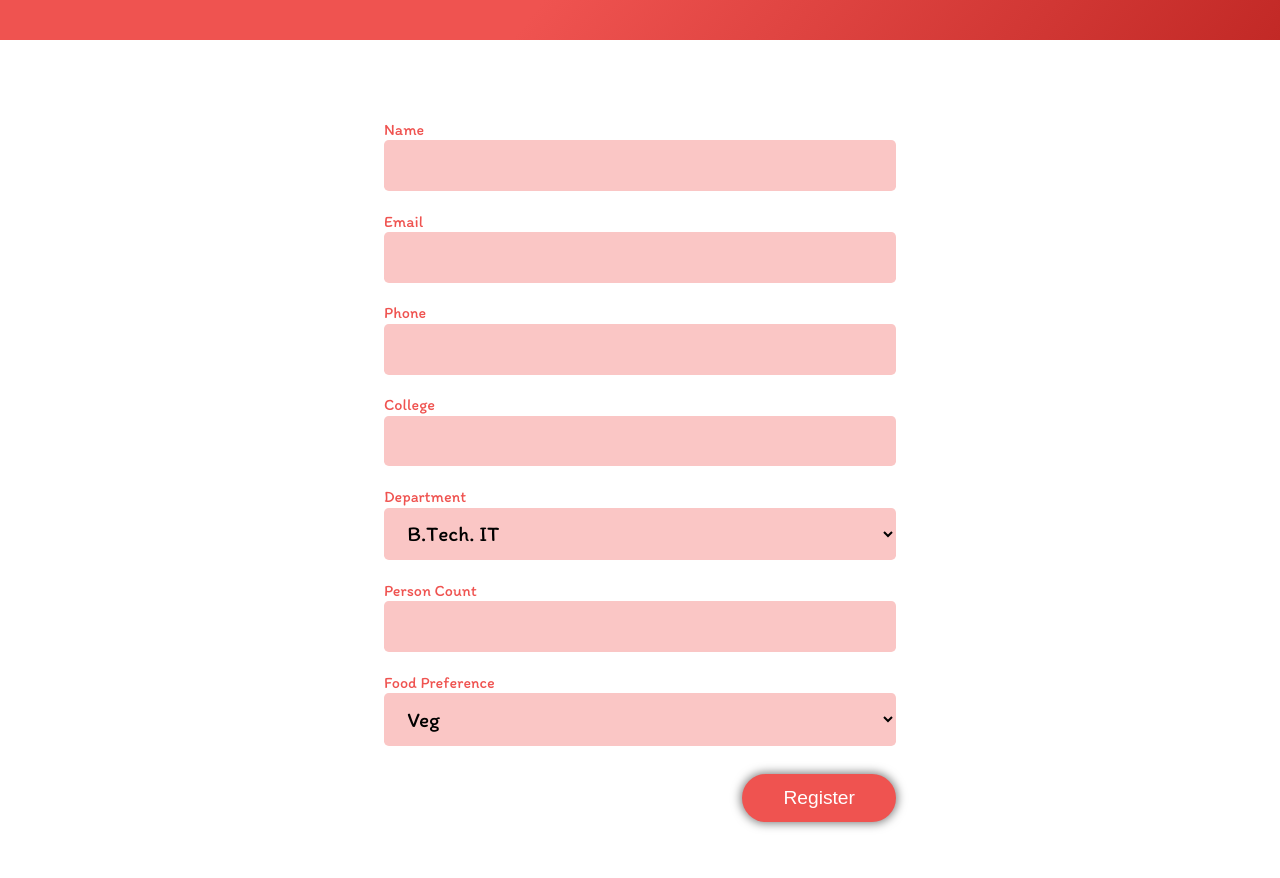
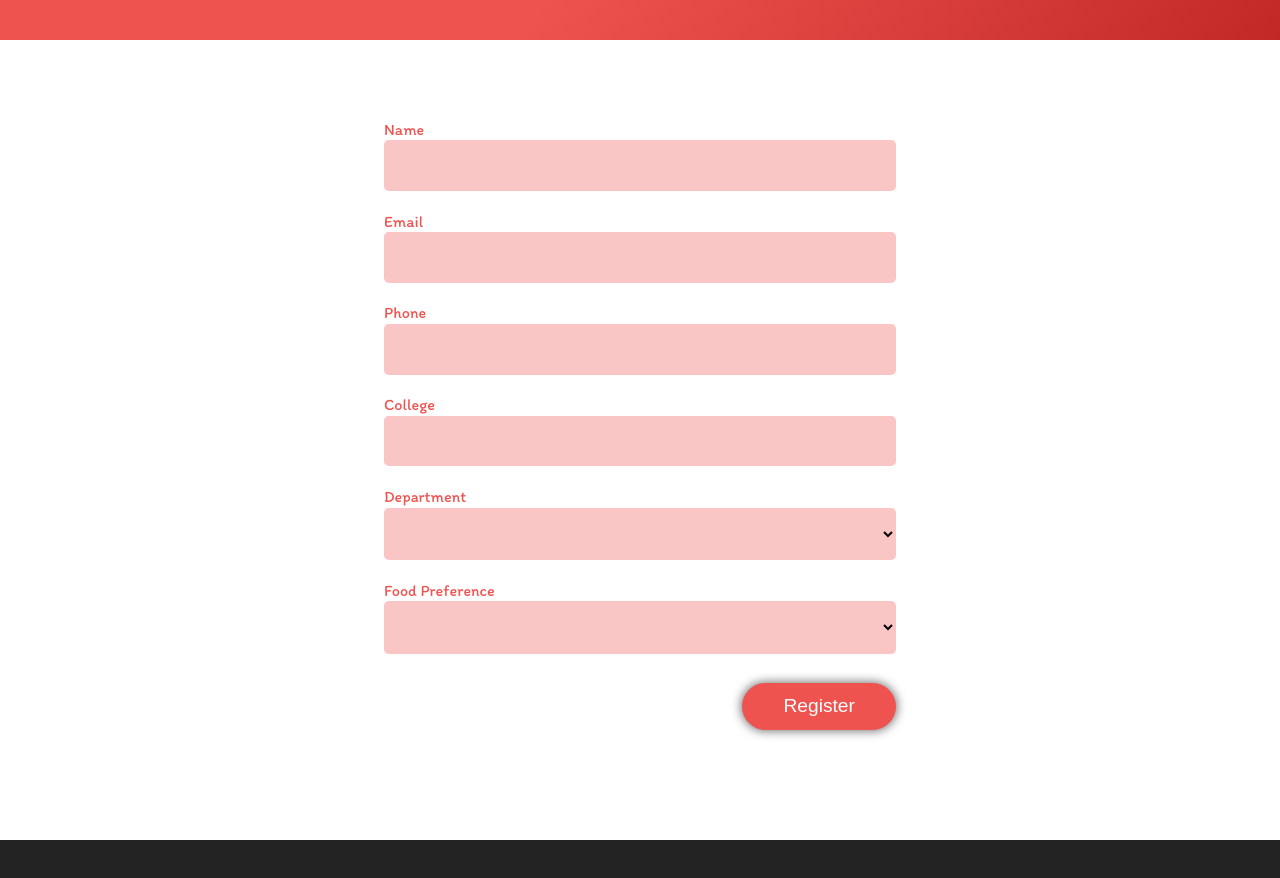
Before and after one commit to jaiselrahman/Mechaholics2020, a Vue app: page / in a window 1280 px wide. Shown: the part 1600-2478 px from the top of the page. After the commit the page ends 2440 px from the top, so only its background shows below. Built offline with nearby package versions, Linux system fonts and the light colour scheme.

Commit message:
Validate registration detail

```diff
--- a/package.json
+++ b/package.json
@@ -15,7 +15,8 @@
     "axios": "^0.18.0",
     "core-js": "^2.6.5",
     "register-service-worker": "^1.6.2",
-    "vue": "^2.6.10"
+    "vue": "^2.6.10",
+    "vuelidate": "^0.7.4"
   },
   "devDependencies": {
     "@vue/cli-plugin-babel": "^3.7.0",
--- a/src/components/RegistrationPage.vue
+++ b/src/components/RegistrationPage.vue
@@ -1,24 +1,26 @@
 <template>
   <div id="register">
-    <form
-      class="form"
-      method="post"
-      action="https://script.google.com/macros/s/AKfycbybm4JNQcwQJNuwnjiIfJzFBv3Uxizj1zrbGqtDuUrmZf3FPmVn/exec"
-    >
+    <form class="form" @submit.prevent="submit">
       <label class="label" for="Name">Name</label>
-      <input class="field" type="text" name="Name" required />
-      <br />
+      <input class="field" type="text" v-model="name" name="Name">
+      <div class="error" v-if="$v.$error && !$v.name.required">Name is required</div>
+      <br>
       <label class="label" for="Email">Email</label>
-      <input class="field" type="text" name="Email" required />
-      <br />
+      <input class="field" type="text" v-model="email" name="Email">
+      <div class="error" v-if="$v.$error && !$v.email.required">Email is required</div>
+      <div class="error" v-else-if="$v.$error && !$v.email.email">Enter valid email</div>
+      <br>
       <label class="label" for="Phone">Phone</label>
-      <input class="field" type="text" name="Phone" required />
-      <br />
+      <input class="field" type="text" v-model="phone" name="Phone">
+      <div class="error" v-if="$v.$error && !$v.phone.required">Phone is required</div>
+      <div class="error" v-if="$v.$error && !($v.phone.numeric && $v.phone.isValidPhone)">Enter valid phone number</div>
+      <br>
       <label class="label" for="College">College</label>
-      <input class="field" type="text" name="College" required />
-      <br />
+      <input class="field" type="text" v-model="college" name="College">
+      <div class="error" v-if="$v.$error && !$v.college.required">College is required</div>
+      <br>
       <label class="label" for="Department">Department</label>
-      <select class="field" name="Department" required>
+      <select class="field" name="Department" v-model="department">
         <option disabled>Select Department</option>
         <option>B.Tech. IT</option>
         <option>B.E. CSE</option>
@@ -26,25 +28,76 @@
         <option>B.C.A/M.C.A</option>
         <option>Others</option>
       </select>
-      <br />
-      <label class="label" for="Person Count">Person Count</label>
-      <input class="field" type="text" name="Person Count" required />
-      <br />
+      <div class="error" v-if="$v.$error && !$v.department.required">Select your department</div>
+      <br>
       <label class="label" for="Food Preference">Food Preference</label>
-      <select class="field" name="Food Preference" required>
+      <select class="field" name="Food Preference" v-model="foodPreference">
         <option disabled>Veg./Non Veg.</option>
         <option>Veg</option>
         <option>Non Veg</option>
       </select>
-      <br />
-      <input class="register-button" type="submit" value="Register" />
+      <div class="error" v-if="$v.$error && !$v.foodPreference.required">Select food preference</div>
+      <br>
+      <div v-if="submitStatus === 'OK'">Thanks for your registration!</div>
+      <button class="register-button" type="submit" :disabled="submitStatus === 'PENDING'">Register</button>
     </form>
   </div>
 </template>
 
 <script>
+import { required, email, numeric} from "vuelidate/lib/validators";
+
 export default {
-  name: "RegistrationPage"
+  name: "RegistrationPage",
+  data() {
+    return {
+      name: "",
+      email: "",
+      phone: "",
+      college: "",
+      department: "",
+      foodPreference: "",
+      submitStatus: ""
+    };
+  },
+  validations: {
+    name: {
+      required
+    },
+    email: {
+      required,
+      email
+    },
+    phone: {
+      required,
+      numeric,
+      isValidPhone(phone) {
+        return !!phone && phone.length === 10;
+      }
+    },
+    college: {
+      required
+    },
+    department: {
+      required
+    },
+    foodPreference: {
+      required
+    }
+  },
+  methods: {
+    submit() {
+      this.$v.$touch();
+      if (this.$v.$invalid) {
+        this.submitStatus = "ERROR";
+      } else {
+        this.submitStatus = "PENDING";
+        setTimeout(() => {
+          this.submitStatus = "OK";
+        }, 500);
+      }
+    }
+  }
 };
 </script>
 
@@ -87,6 +140,10 @@ option {
   border: none;
 }
 
+.error {
+  color: #ef5350;
+}
+
 .register-button {
   width: 30%;
   background: #ef535054;
@@ -94,11 +151,16 @@ option {
   font-size: 1.2rem;
   outline: none;
   border: none;
+  cursor: pointer;
   border-radius: 2rem;
   color: white;
   margin: 0.5rem 0;
   background: #ef5350;
   box-shadow: 0px 0px 0.6rem 0.1rem rgba(0, 0, 0, 0.5);
+}
+
+.register-button:active {
+  transform: scale(0.98);
 }
 
 @media only screen and (max-width: 900px) {
--- a/src/main.js
+++ b/src/main.js
@@ -1,9 +1,12 @@
 import Vue from 'vue'
+import Vuelidate from 'vuelidate'
 import App from './App.vue'
 import './registerServiceWorker'
 
 Vue.config.productionTip = false
 
+Vue.use(Vuelidate)
+
 new Vue({
   render: h => h(App)
 }).$mount('#app')
```
Also changed, not shown: 1 other file (tests, documents, lock files or other folders).
